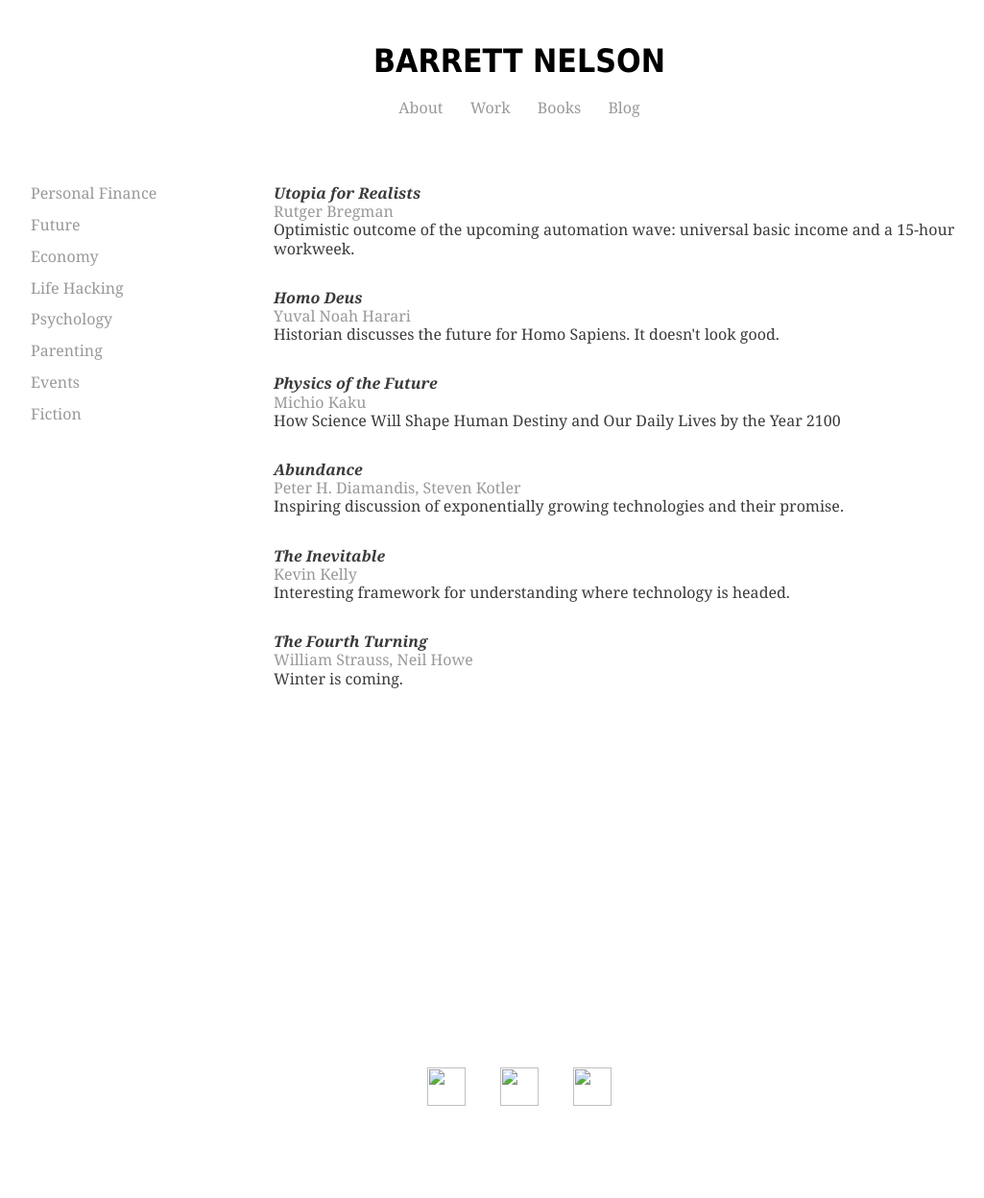
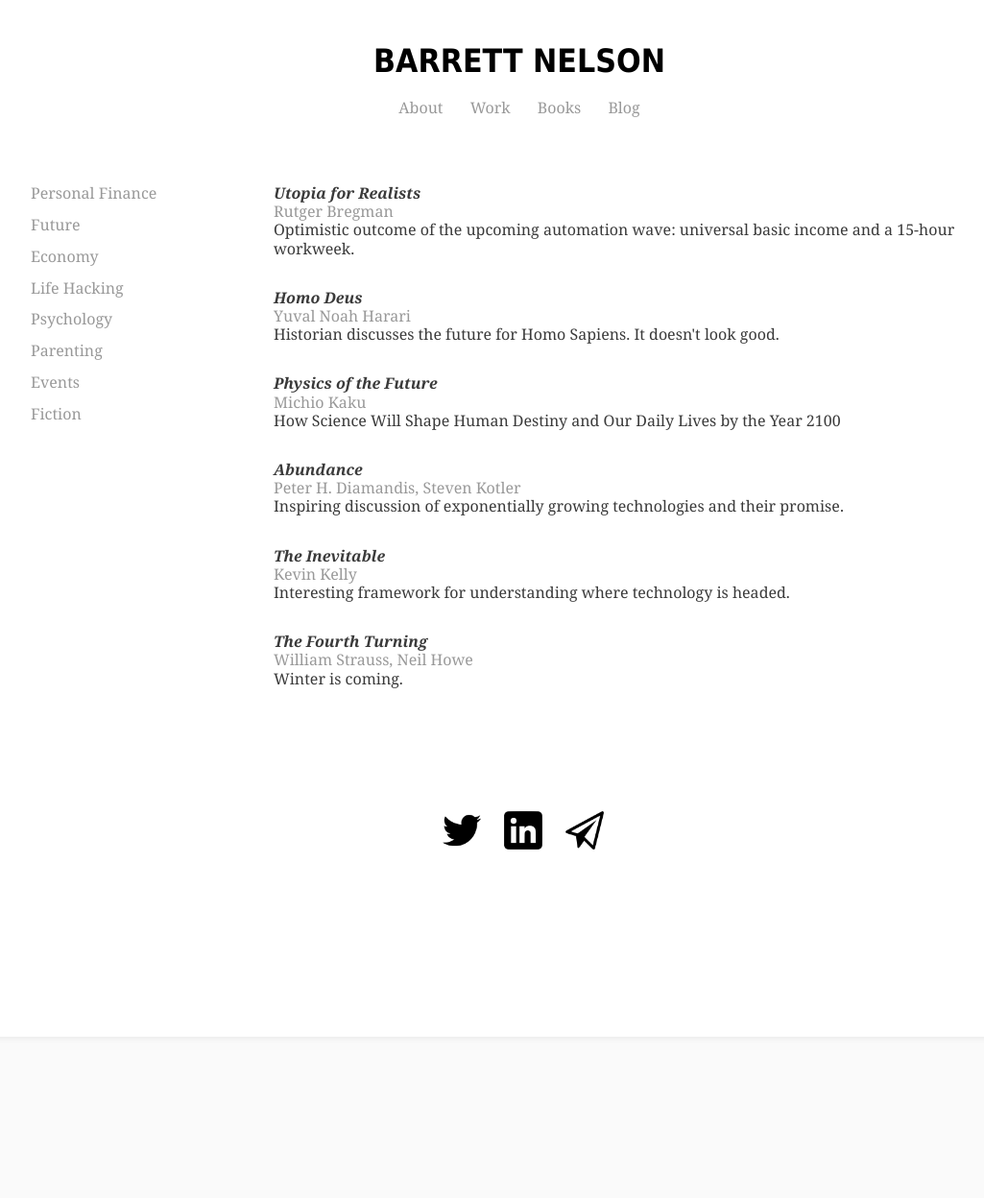
Before and after one commit to bstnel/bstnel.github.io, a Jekyll site: the page books/future/index.html, which Jekyll copies as it is, in a window 1280 px wide. Shown: the whole page at 96% size, without its empty margins (99-1124 px from the left). Built offline with Jekyll 4.4.1, drawn with Linux system fonts in a browser that asks for light colours; after the commit the page ends 1080 px from its top, so only the background shows below that.

Commit message:
Update index.html

```diff
--- a/books/future/index.html
+++ b/books/future/index.html
@@ -75,15 +75,17 @@
   <h5>Winter is coming.</h5>
       </p>
 
-	    </div>
 	</div>
+	<p>
+<h6>
+	        <ul>
+	        <li><a href="https://twitter.com/barstonel"><img src="../../twitter-256-black.png"style="width:40px;height:40px;"></a></li>
+		<li><a href="https://www.linkedin.com/in/barrettnelson/"><img src="../../linkedin-256-black.png"style="width:40px;height:40px;"></a></li>
+		<li><a href="mailto:bstnel@gmail.com"><img src="../../email-256-black.png"style="width:40px;height:40px;"></a></li>
+		</ul>
+</h6>
+</p>
+</div>
 
-<footer>
-	        <ul class="footer">
-	        <li><a href="https://twitter.com/barstonel"><img src="../twitter-256-black.png"style="width:40px;height:40px;"></a></li>
-		<li><a href="https://www.linkedin.com/in/barrettnelson/"><img src="../linkedin-256-black.png"style="width:40px;height:40px;"></a></li>
-		<li><a href="mailto:bstnel@gmail.com"><img src="../email-256-black.png"style="width:40px;height:40px;"></a></li>
-		</ul>
-</footer>
 </body>
 </html>
```
